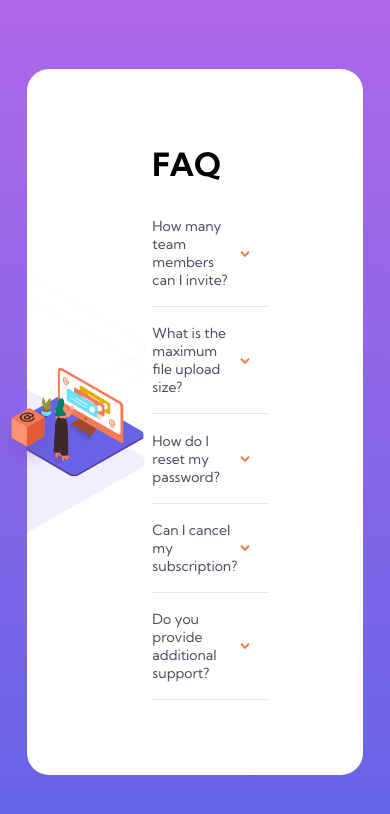
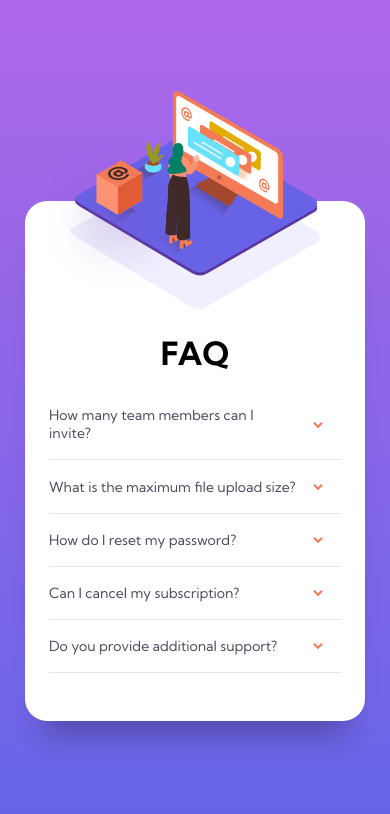
Before and after one commit to anvarMajidov/frontend-mentor-faq-accordion, a plain HTML site: page index.html in a window 390 px wide. Drawn offline with Linux system fonts and the light colour scheme.

Commit message:
final commit everything is responsive and ready

```diff
--- a/index.html
+++ b/index.html
@@ -19,7 +19,19 @@
   <body>
     <main>
       <div class="card">
-        <div class="image__section">
+        <div class="image__section__mobile">
+          <img
+            src="./images/illustration-woman-online-mobile.svg"
+            alt="illustration"
+            id="woman__mobile"
+          />
+          <img
+            src="./images/bg-pattern-mobile.svg"
+            alt="background image"
+            id="img__pattern__mobile"
+          />
+        </div>
+        <div class="image__section__desktop">
           <div class="wrapper">
             <img
               src="./images/illustration-woman-online-desktop.svg"
--- a/style.css
+++ b/style.css
@@ -22,6 +22,7 @@ main {
 .button {
   background: transparent;
   padding: 0.1em 0.2em;
+  margin-left: 1em;
   border: none;
   cursor: pointer;
 
@@ -35,20 +36,24 @@ main {
 .card {
   display: flex;
   flex-direction: row;
-  /*Alright I can potentially change this "align items" in future
-  depending on accordion.*/
+  align-items: stretch;
 
-  width: 86%;
+  width: 87.2%;
   max-width: 920px;
   margin: 0 auto;
   background-color: white;
   border-radius: 22px;
 
+  box-shadow: 0px 33px 32px -20px rgba(0, 0, 0, 0.28);
   position: relative;
 }
 
-.image__section {
+.image__section__desktop {
   flex-basis: 50%;
+}
+
+.image__section__mobile {
+  display: none;
 }
 
 .wrapper {
@@ -106,6 +111,7 @@ h1 {
 .accordion__item {
   padding: 1.42em 1.25em 1.42em 0;
   border-bottom: solid 1px hsl(240, 5%, 91%);
+  width: 100%;
 }
 
 .accordion__question {
@@ -131,7 +137,7 @@ h1 {
   max-height: 0;
   color: hsl(240, 6%, 50%);
   overflow: hidden;
-  padding-right: 1em;
+  padding-right: 1.5em;
 
   transition: max-height 0.3s linear, margin-top 0.3s linear;
 }
@@ -139,3 +145,41 @@ h1 {
 .accordion__answer.open {
   margin-top: 1.08em;
 }
+
+/*Mobile view*/
+@media (max-width: 768px) {
+  .card {
+    flex-direction: column;
+    margin: 30% auto 10%;
+  }
+
+  .accordion {
+    align-items: center;
+    padding: 2em 2em 4em 2em;
+  }
+
+  .image__section__desktop {
+    display: none;
+  }
+
+  .image__section__mobile {
+    display: flex;
+    justify-content: center;
+    position: relative;
+  }
+
+  #woman__mobile {
+    position: absolute;
+    left: 50%;
+    top: 0;
+    width: 80%;
+    max-width: 350px;
+
+    transform: translate3d(-55%, -55%, 0);
+  }
+  #img__pattern__mobile {
+    width: 73.4%;
+    /*should use max width, otherwise it gets too big*/
+    max-width: 320px;
+  }
+}
```
Also changed, not shown: 1 other file.
